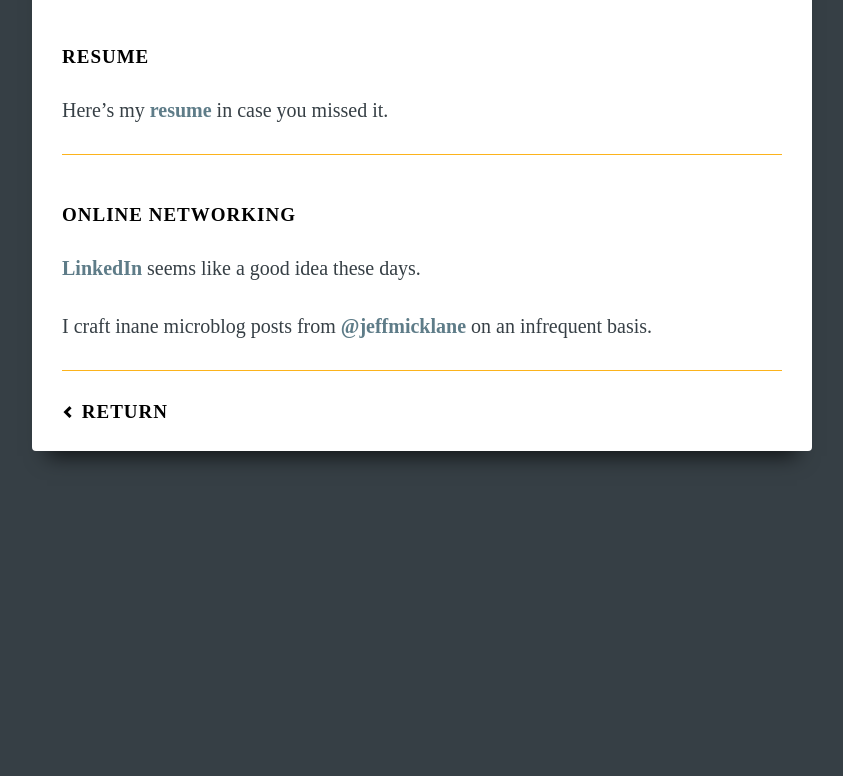
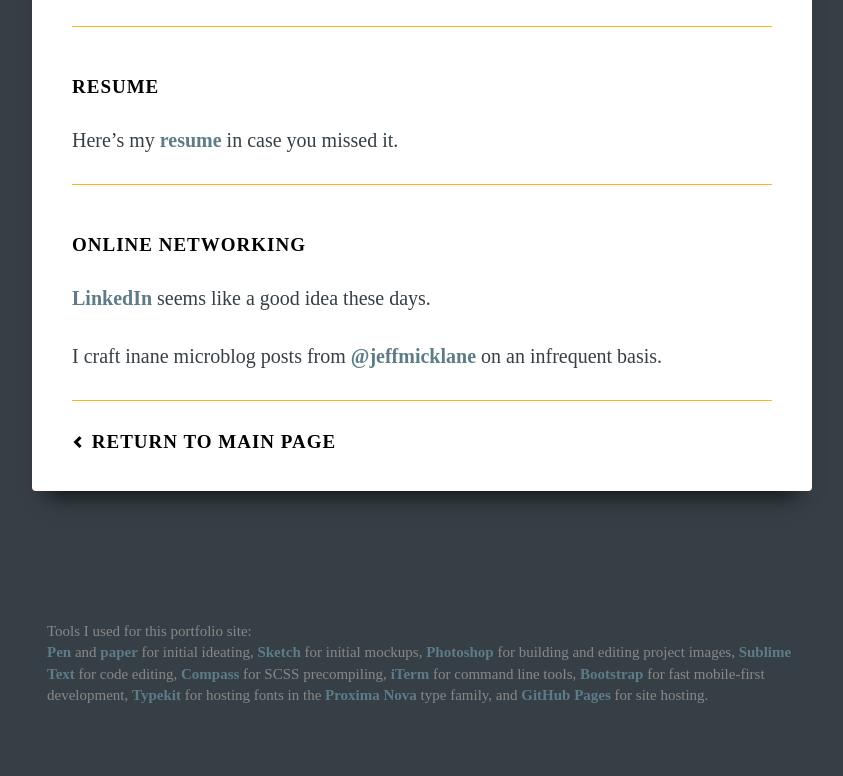
Before and after one commit to jefftmclean/jefftmclean.github.io, a website: page contact.html in a window 1280 px wide. Shown: the part 411-1187 px from the top of the page, without its empty margins (218-1061 px from the left). Before the commit the page ends 912 px from the top, so only its background shows below. Drawn offline with nearby package versions, Linux system fonts and the light colour scheme; a script that the page names is missing.

Commit message:
css tweaks, changed link wording

```diff
--- a/contact.html
+++ b/contact.html
@@ -38,9 +38,21 @@
         <a href="index.html" class="back-link">
           <h3>
             <span class="glyphicon glyphicon-chevron-left"></span>
-            Return
+            Return to main page
           </h3>
         </a>
+      </div>
+    </div>
+  </div>
+  <div class="container">
+    <div class="row">
+      <div class="col-xs-12 col-sm-8 col-sm-offset-2">
+        <small class="colophon">
+          Tools I used for this portfolio site:
+          <br>
+          <a href="http://www.amazon.com/uni-ball-Stick-Point-Roller-60101/dp/B00006IE8D/ref=sr_1_29?ie=UTF8&qid=1404961138&sr=8-29&keywords=bic+fine+pens+roller">
+            Pen</a> and <a href="http://www.amazon.com/Spectrum-Multi-Use-Inches-3-Ream-998606/dp/B00BB5DJU6/ref=sr_1_1?s=office-products&ie=UTF8&qid=1404961570&sr=1-1">paper</a> for initial ideating, <a href="http://bohemiancoding.com/sketch/">Sketch</a> for initial mockups, <a href="http://www.adobe.com/products/photoshop.html">Photoshop</a> for building and editing project images, <a href="http://www.sublimetext.com/">Sublime Text</a> for code editing, <a href="http://compass-style.org/">Compass</a> for SCSS precompiling, <a href="http://www.iterm2.com/#/section/home">iTerm</a> for command line tools, <a href="http://getbootstrap.com/">Bootstrap</a> for fast mobile-first development, <a href="https://typekit.com/">Typekit</a> for hosting fonts in the <a href="https://typekit.com/fonts/proxima-nova">Proxima Nova</a> type family, and <a href="https://pages.github.com/">GitHub Pages</a> for site hosting.
+        </small>
       </div>
     </div>
   </div>
--- a/sass/screen.scss
+++ b/sass/screen.scss
@@ -56,11 +56,11 @@ body{
   }
 }
 .contact-container{
-  padding: 30px;
+  padding: 40px;
 }
 .container{
-  padding-top: 40px;
-  padding-bottom: 40px;
+  padding-top: 60px;
+  padding-bottom: 60px;
 }
 h1{
   color: $gold;
```
Also changed, not shown: holyhalf.html (+2 -2 lines), lakehouse.html (+2 -2 lines), mezzo.html (+2 -2 lines), stylesheets/screen.css.
